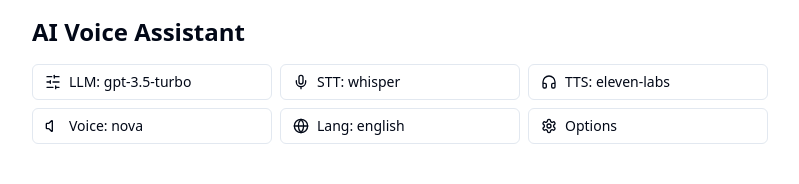
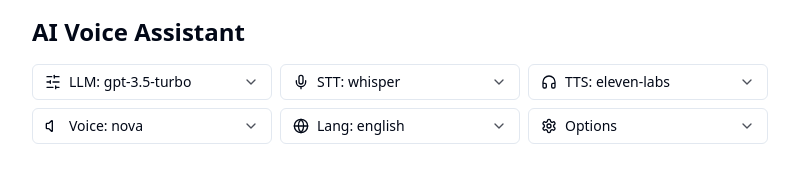
Before and after one commit to ashish-propellergv/chatter-magic-interface, a React (Vite) app: page / in a window 1280 px wide. Shown: the top 184 px of the page, without its empty margins (240-1039 px from the left). Built offline with nearby package versions, Linux system fonts and the light colour scheme.

Commit message:
Fix: Use dropdown for settings
Refactor settings components to use dropdown menus for selections.

```diff
--- a/src/components/settings/AdvancedSettingsDropdown.tsx
+++ b/src/components/settings/AdvancedSettingsDropdown.tsx
@@ -9,7 +9,7 @@ import {
   DropdownMenuCheckboxItem,
   DropdownMenuTrigger,
 } from '@/components/ui/dropdown-menu';
-import { Settings } from 'lucide-react';
+import { Settings, ChevronDown } from 'lucide-react';
 import { useVoiceAgent } from '@/context/VoiceAgentContext';
 
 const AdvancedSettingsDropdown: React.FC = () => {
@@ -23,6 +23,7 @@ const AdvancedSettingsDropdown: React.FC = () => {
             <Settings className="h-4 w-4" />
             <span>Options</span>
           </div>
+          <ChevronDown className="h-4 w-4 ml-2 opacity-70" />
         </Button>
       </DropdownMenuTrigger>
       <DropdownMenuContent>
--- a/src/components/settings/LLMModelDropdown.tsx
+++ b/src/components/settings/LLMModelDropdown.tsx
@@ -10,7 +10,7 @@ import {
   DropdownMenuRadioItem,
   DropdownMenuTrigger,
 } from '@/components/ui/dropdown-menu';
-import { SlidersHorizontal } from 'lucide-react';
+import { SlidersHorizontal, ChevronDown } from 'lucide-react';
 import { useVoiceAgent } from '@/context/VoiceAgentContext';
 import { llmOptions, LLMModel } from '@/config/voiceAgentConfig';
 
@@ -25,6 +25,7 @@ const LLMModelDropdown: React.FC = () => {
             <SlidersHorizontal className="h-4 w-4" />
             <span>LLM: {config.llmModel}</span>
           </div>
+          <ChevronDown className="h-4 w-4 ml-2 opacity-70" />
         </Button>
       </DropdownMenuTrigger>
       <DropdownMenuContent>
--- a/src/components/settings/LanguageDropdown.tsx
+++ b/src/components/settings/LanguageDropdown.tsx
@@ -10,7 +10,7 @@ import {
   DropdownMenuRadioItem,
   DropdownMenuTrigger,
 } from '@/components/ui/dropdown-menu';
-import { Globe } from 'lucide-react';
+import { Globe, ChevronDown } from 'lucide-react';
 import { useVoiceAgent } from '@/context/VoiceAgentContext';
 import { languageOptions, LanguageOption } from '@/config/voiceAgentConfig';
 
@@ -25,6 +25,7 @@ const LanguageDropdown: React.FC = () => {
             <Globe className="h-4 w-4" />
             <span>Lang: {config.language}</span>
           </div>
+          <ChevronDown className="h-4 w-4 ml-2 opacity-70" />
         </Button>
       </DropdownMenuTrigger>
       <DropdownMenuContent>
--- a/src/components/settings/STTModelDropdown.tsx
+++ b/src/components/settings/STTModelDropdown.tsx
@@ -10,7 +10,7 @@ import {
   DropdownMenuRadioItem,
   DropdownMenuTrigger,
 } from '@/components/ui/dropdown-menu';
-import { Mic } from 'lucide-react';
+import { Mic, ChevronDown } from 'lucide-react';
 import { useVoiceAgent } from '@/context/VoiceAgentContext';
 import { sttOptions, STTModel } from '@/config/voiceAgentConfig';
 
@@ -25,6 +25,7 @@ const STTModelDropdown: React.FC = () => {
             <Mic className="h-4 w-4" />
             <span>STT: {config.sttModel}</span>
           </div>
+          <ChevronDown className="h-4 w-4 ml-2 opacity-70" />
         </Button>
       </DropdownMenuTrigger>
       <DropdownMenuContent>
--- a/src/components/settings/TTSModelDropdown.tsx
+++ b/src/components/settings/TTSModelDropdown.tsx
@@ -10,7 +10,7 @@ import {
   DropdownMenuRadioItem,
   DropdownMenuTrigger,
 } from '@/components/ui/dropdown-menu';
-import { Headphones } from 'lucide-react';
+import { Headphones, ChevronDown } from 'lucide-react';
 import { useVoiceAgent } from '@/context/VoiceAgentContext';
 import { ttsOptions, TTSModel } from '@/config/voiceAgentConfig';
 
@@ -25,6 +25,7 @@ const TTSModelDropdown: React.FC = () => {
             <Headphones className="h-4 w-4" />
             <span>TTS: {config.ttsModel}</span>
           </div>
+          <ChevronDown className="h-4 w-4 ml-2 opacity-70" />
         </Button>
       </DropdownMenuTrigger>
       <DropdownMenuContent>
--- a/src/components/settings/VoiceOptionDropdown.tsx
+++ b/src/components/settings/VoiceOptionDropdown.tsx
@@ -10,7 +10,7 @@ import {
   DropdownMenuRadioItem,
   DropdownMenuTrigger,
 } from '@/components/ui/dropdown-menu';
-import { Volume } from 'lucide-react';
+import { Volume, ChevronDown } from 'lucide-react';
 import { useVoiceAgent } from '@/context/VoiceAgentContext';
 import { voiceOptions, VoiceOption } from '@/config/voiceAgentConfig';
 
@@ -25,6 +25,7 @@ const VoiceOptionDropdown: React.FC = () => {
             <Volume className="h-4 w-4" />
             <span>Voice: {config.voice}</span>
           </div>
+          <ChevronDown className="h-4 w-4 ml-2 opacity-70" />
         </Button>
       </DropdownMenuTrigger>
       <DropdownMenuContent>
```
